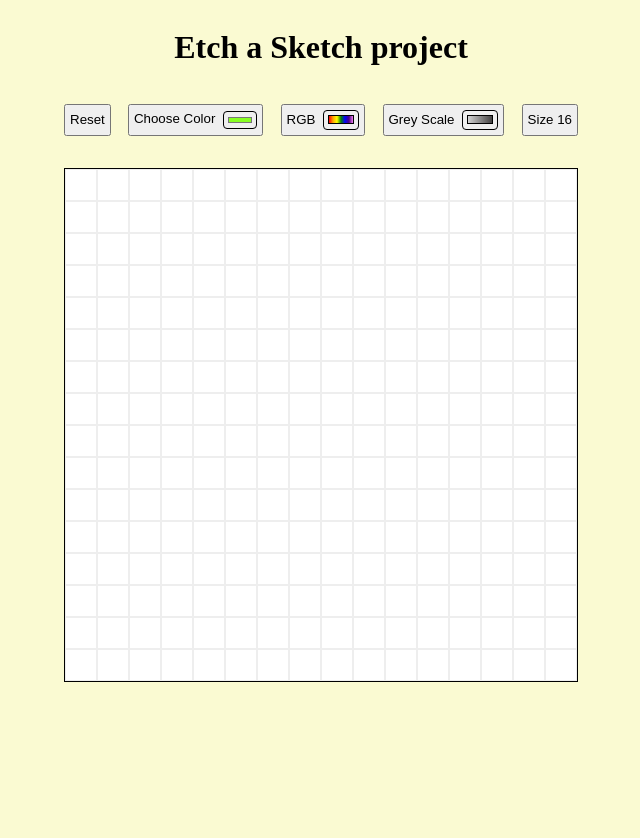
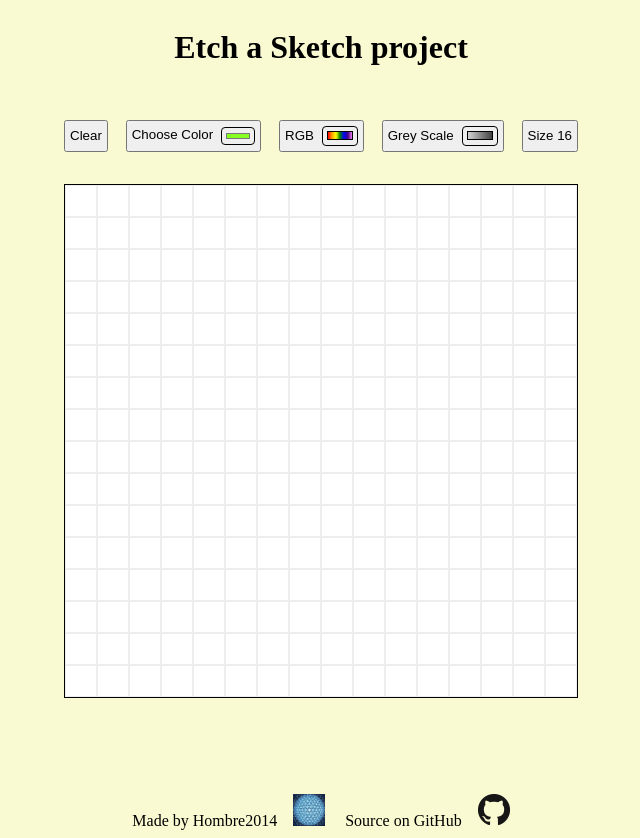
Before and after one commit to Hombre2014/etch-a-sketch, a plain HTML site: page index.html in a window 1280 px wide. Shown: the whole page, without its empty margins (319-959 px from the left). Before the commit the page ends 800 px from the top, so only its background shows below. Drawn offline with Linux system fonts and the light colour scheme.

Commit message:
Added links to the source and profile

```diff
--- a/index.html
+++ b/index.html
@@ -13,7 +13,7 @@
         <h1>Etch a Sketch project</h1>
         <div id="panel">
             <div id="buttons">
-                <button id="clearScreen" class="btn" onclick="clearGrid()">Reset</button>
+                <button class="btn" onclick="clearGrid()">Clear</button>
                 <button id="SingleColor" class="btn"><span id="clr">Choose Color</span><input type="color" id="singleColor" value="#88FF22"></button>
                 <button id="RandomColor" class="btn" onclick="randomColor()">RGB<div id="rgbColor">
                     <div id="insideColor"></div>
@@ -27,6 +27,12 @@
 
             </div>
         </div>
+        <footer>
+            <div id="copyright">
+                <span>Made by Hombre2014</span><a href="https://github.com/Hombre2014"><img id="profile" src="images/profile_photo.jpg"></a>
+                <span id="source">Source on GitHub</span><a href="https://github.com/Hombre2014/etch-a-sketch"><img id="mark" src="images/GitHub-Mark-32px.png"></a>
+            </div>
+        </footer>
     </div>
     <script src="main.js"></script>
 </body>
--- a/styles.css
+++ b/styles.css
@@ -16,7 +16,7 @@ body {
 #panel {
     display: flex;
     flex-direction: column;
-    margin-top: 1rem;
+    margin-top: 2rem;
 }
 
 #buttons {
@@ -87,3 +87,17 @@ body {
 #clr {
     margin-right: 8px;
 }
+
+#profile {
+    width: 32px;
+    height: auto;
+    margin: 0 1rem;
+}
+
+#mark {
+    margin-left: 1rem;
+}
+
+#copyright {
+    margin-top: 6rem;
+}
```
Also changed, not shown: images/GitHub-Mark-32px.png (added), images/profile_photo.jpg (added).
